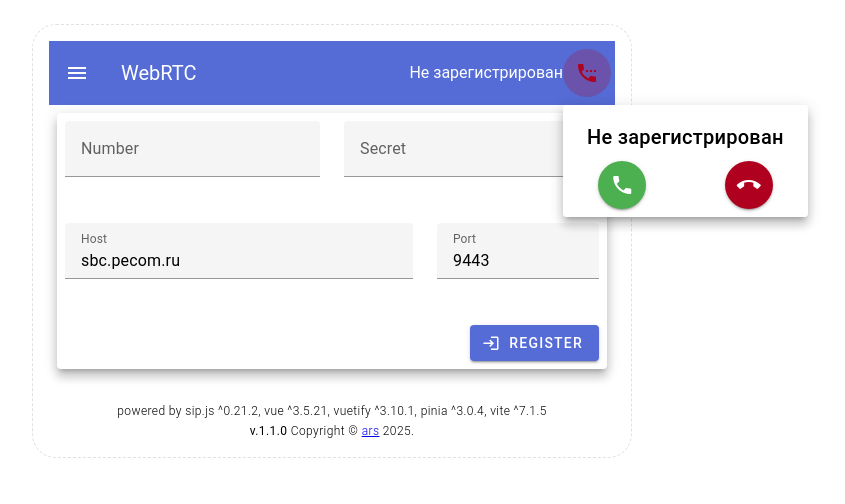
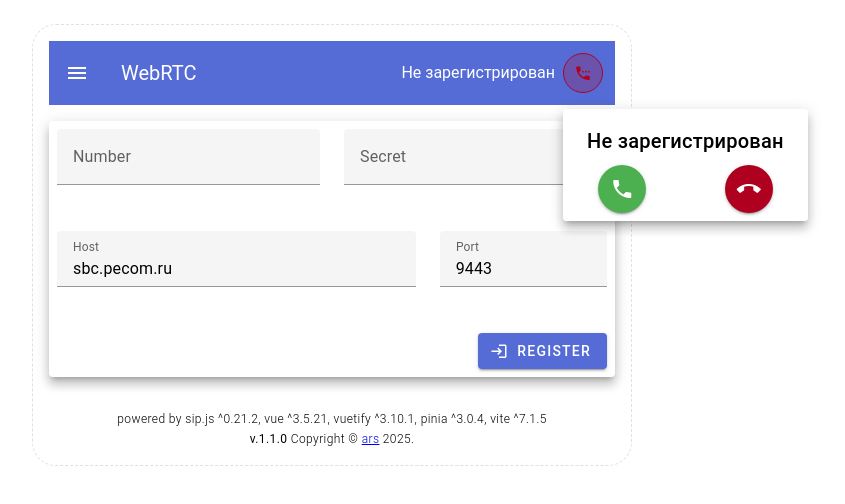
Before and after one commit to ars-anosov/sipjs-vue, a Vue app in the folder phone/: page / in a window 1280 px wide. Both pictures are taken after a click on the button 895 px from the left and 73 px from the top of the page. Shown: the top 504 px of the page, without its empty margins (308-1153 px from the left). Built offline with nearby package versions, Linux system fonts and the light colour scheme; a small style sheet from the web is missing.

Commit message:
style fix.

```diff
--- a/phone/src/components/AppBar.vue
+++ b/phone/src/components/AppBar.vue
@@ -1,5 +1,5 @@
 <template>
-  <v-toolbar color="primary">
+  <v-toolbar color="primary" class="pr-2">
     <LeftMenu />
     <v-toolbar-title>WebRTC</v-toolbar-title>
 
--- a/phone/src/components/PhoneControl.vue
+++ b/phone/src/components/PhoneControl.vue
@@ -2,11 +2,11 @@
 
   <v-menu>
     <template v-slot:activator="{ props }">
-      <v-btn v-if="!sip.regNow" icon="mdi-phone-settings" color="error" v-bind="props" ></v-btn>
-      <v-btn v-else-if="sip.outgoCallNow" icon="mdi-phone-outgoing" color="success" v-bind="props" ></v-btn>
-      <v-btn v-else-if="sip.incomeCallNow" icon="mdi-phone-incoming" color="success" v-bind="props" ></v-btn>
-      <v-btn v-else-if="sip.incomeDisplay" icon="mdi-phone-incoming" color="orange" v-bind="props" ></v-btn>
-      <v-btn v-else icon="mdi-phone" color="white" v-bind="props"></v-btn>
+      <v-btn v-if="!sip.regNow" icon="mdi-phone-settings" variant="outlined" size="small" class="phone-ctl-btn" color="error" v-bind="props" ></v-btn>
+      <v-btn v-else-if="sip.outgoCallNow" icon="mdi-phone-outgoing" variant="outlined" size="small" class="phone-ctl-btn" color="success" v-bind="props" ></v-btn>
+      <v-btn v-else-if="sip.incomeCallNow" icon="mdi-phone-incoming" variant="outlined" size="small" class="phone-ctl-btn" color="success" v-bind="props" ></v-btn>
+      <v-btn v-else-if="sip.incomeDisplay" icon="mdi-phone-ring" variant="outlined" size="small" class="phone-ctl-btn blinking-btn" color="error" v-bind="props" ></v-btn>
+      <v-btn v-else icon="mdi-phone" variant="outlined" size="small" class="phone-ctl-btn" v-bind="props"></v-btn>
     </template>
     <PhonePad :showInput="false" />
   </v-menu>
@@ -21,3 +21,27 @@
 
   import PhonePad from './PhonePad.vue'
 </script>
+
+
+
+<style scoped>
+  .phone-ctl-btn {
+    margin-left: 8px;
+  }
+
+  .blinking-btn {
+    animation: blink 1s infinite alternate;
+  }
+
+  @keyframes blink {
+    0% {
+      opacity: 1;
+    }
+    50% {
+      opacity: 0;
+    }
+    100% {
+      opacity: 1;
+    }
+  }
+</style>
--- a/phone/src/components/PhoneHistory.vue
+++ b/phone/src/components/PhoneHistory.vue
@@ -1,5 +1,5 @@
 <template>
-  <v-card elevation="8" class="pa-2 ma-2">
+  <v-card elevation="8" class="pa-2 mt-4">
     <v-card-title>История звонков</v-card-title>
     <v-table density="compact">
       <thead>
--- a/phone/src/components/PhonePad.vue
+++ b/phone/src/components/PhonePad.vue
@@ -1,7 +1,7 @@
 <template>
   <v-card
     elevation="8"
-    class="mx-auto pa-2 ma-2"
+    class="mx-auto pa-2 mt-4"
     max-width="300"
   >
     <v-card-title>{{ sip.phoneHeader }}</v-card-title>
--- a/phone/src/components/PhoneReg.vue
+++ b/phone/src/components/PhoneReg.vue
@@ -1,5 +1,5 @@
 <template>
-  <v-card elevation="8" class="pa-2 ma-2">
+  <v-card elevation="8" class="pa-2 mt-4">
     <!-- <v-divider></v-divider> -->
     <v-row v-if="sip.regNow">
       <v-col cols="12" sm="12" class="text-right">
```
Also changed, not shown: 5 other files (tests, documents, lock files or other folders).
